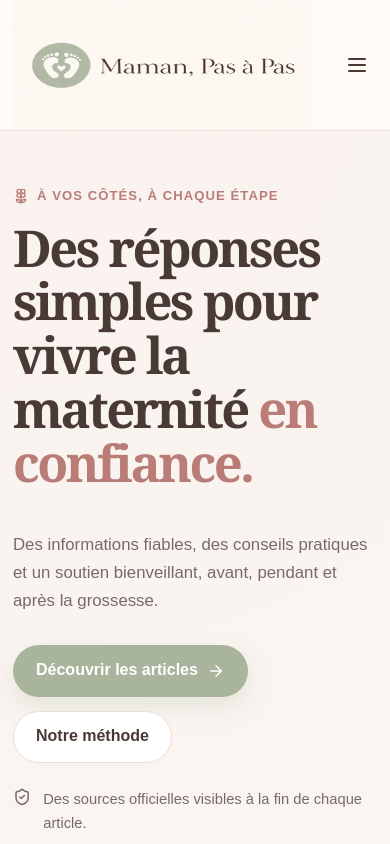
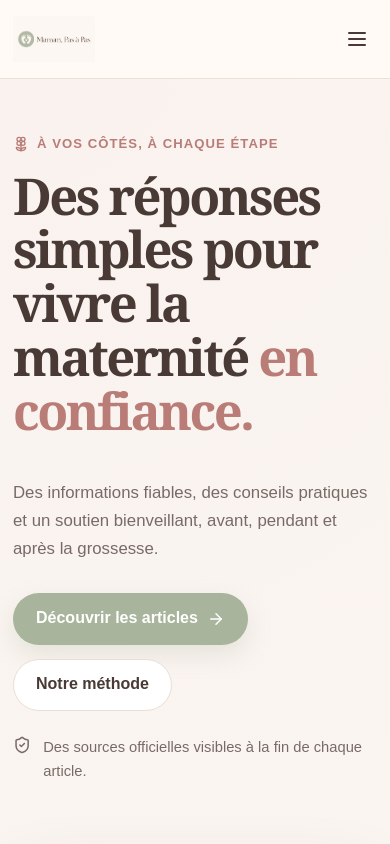
Before and after one commit to Yelenna04/maman-pas-a-pas, a Next.js app: page / in a window 390 px wide. Shown: the top 844 px of the page. Built offline with nearby package versions, Linux system fonts and the light colour scheme.

Commit message:
Update globals.css

```diff
--- a/app/globals.css
+++ b/app/globals.css
@@ -546,3 +546,27 @@ input:focus, textarea:focus, select:focus { outline: 3px solid rgba(203,146,142,
   max-width: 720px;
   font-style: italic;
 }
+.brand-logo-link {
+  display: flex;
+  align-items: center;
+  flex-shrink: 0;
+}
+
+.site-logo {
+  display: block;
+  width: auto;
+  height: 64px;
+  object-fit: contain;
+}
+
+@media (max-width: 980px) {
+  .site-logo {
+    height: 54px;
+  }
+}
+
+@media (max-width: 600px) {
+  .site-logo {
+    height: 46px;
+  }
+}
```
